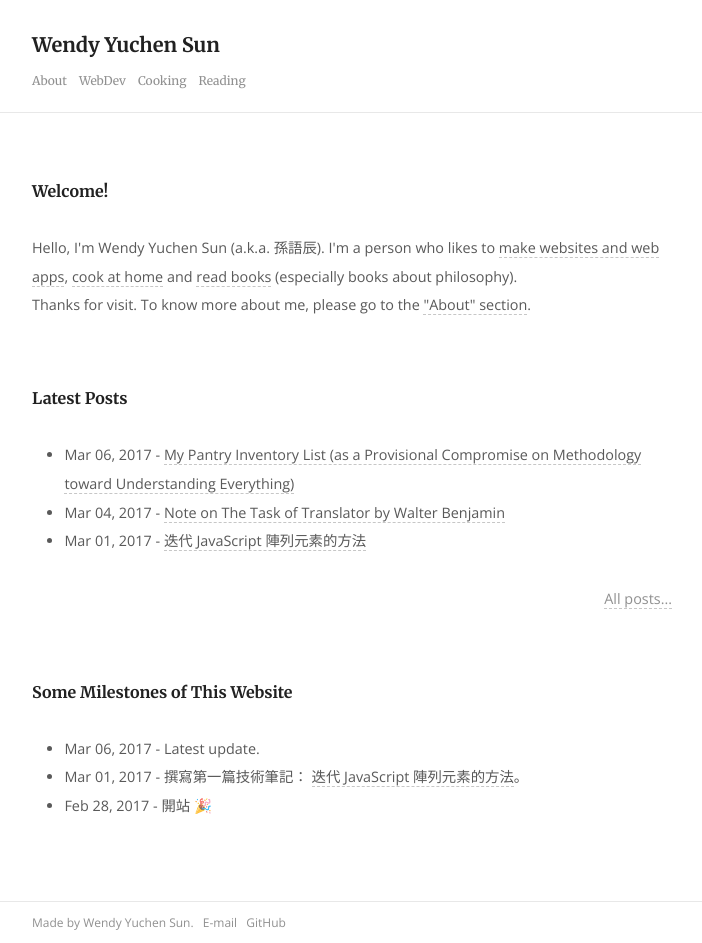
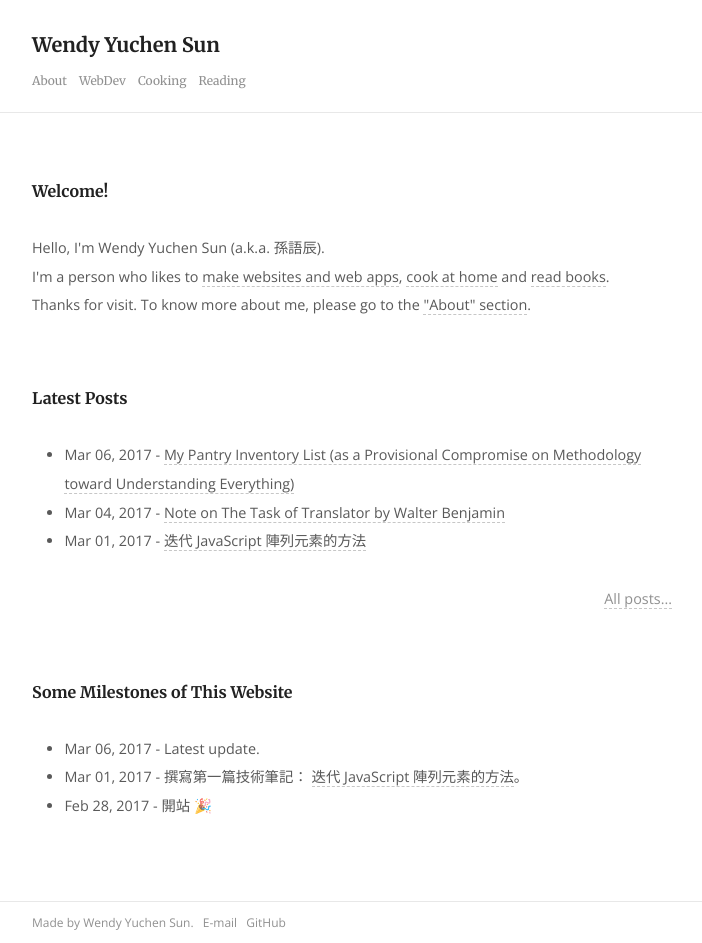
Before and after one commit to wendyyuchensun/wendyyuchensun.github.io, a Jekyll site: the page built from index.html, in a window 1280 px wide. Shown: the whole page, without its empty margins (288-990 px from the left). Built offline with Jekyll 4.4.1, drawn with Linux system fonts in a browser that asks for light colours.

Commit message:
Update home page about descriptions

```diff
--- a/index.html
+++ b/index.html
@@ -4,11 +4,11 @@
 <section id="Welcome">
   <h3>Welcome!</h3>
   <p>
-    Hello, I'm Wendy Yuchen Sun (a.k.a. 孫語辰).
+  Hello, I'm Wendy Yuchen Sun (a.k.a. 孫語辰).<br />
     I'm a person who likes to
     <a href="{{ site.url }}/web_dev/">make websites and web apps</a>,
     <a href="{{ site.url }}/cooking/">cook at home</a> and
-    <a href="{{ site.url }}/philosophy/">read books</a> (especially books about philosophy).
+    <a href="{{ site.url }}/philosophy/">read books</a>.
     <br />
     Thanks for visit. To know more about me, please go to the <a href="{{ site.url }}/about/">"About" section</a>.<br />
   </p>
```
